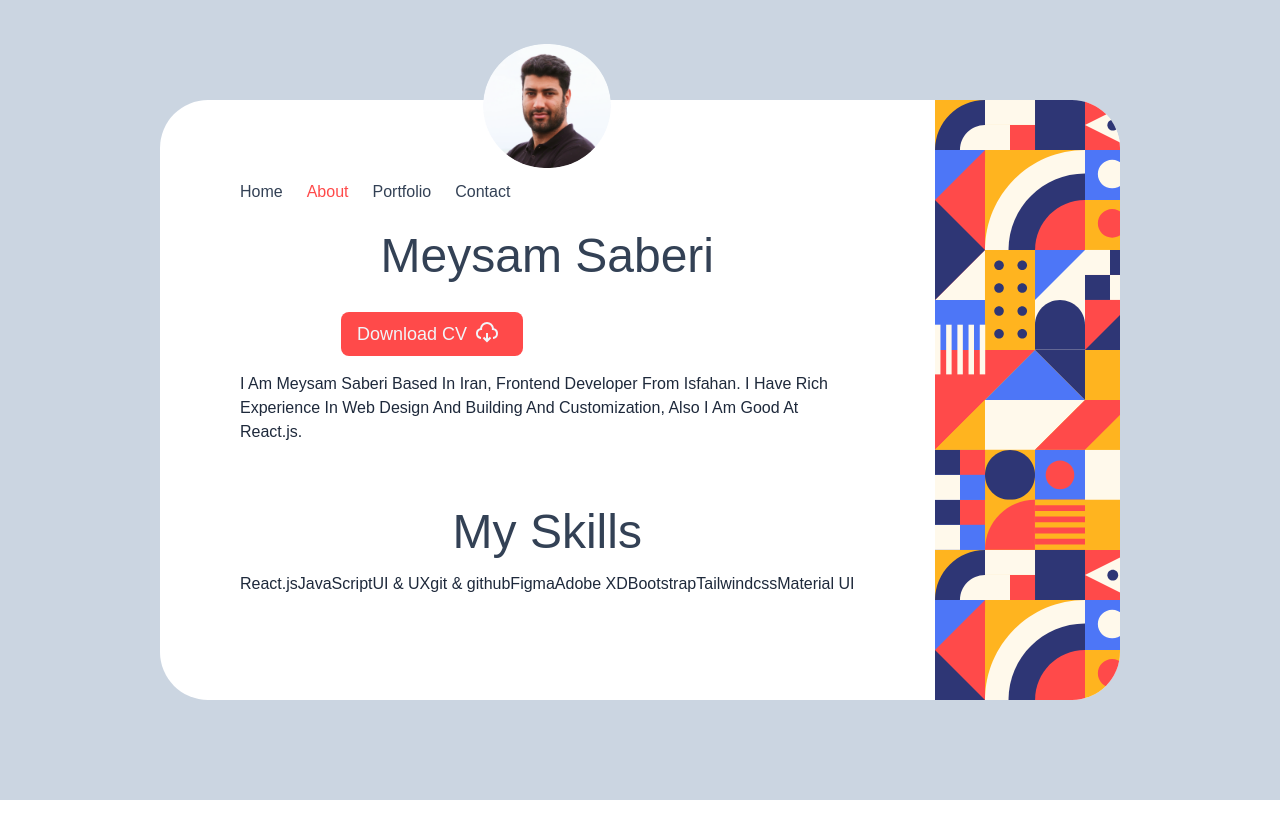
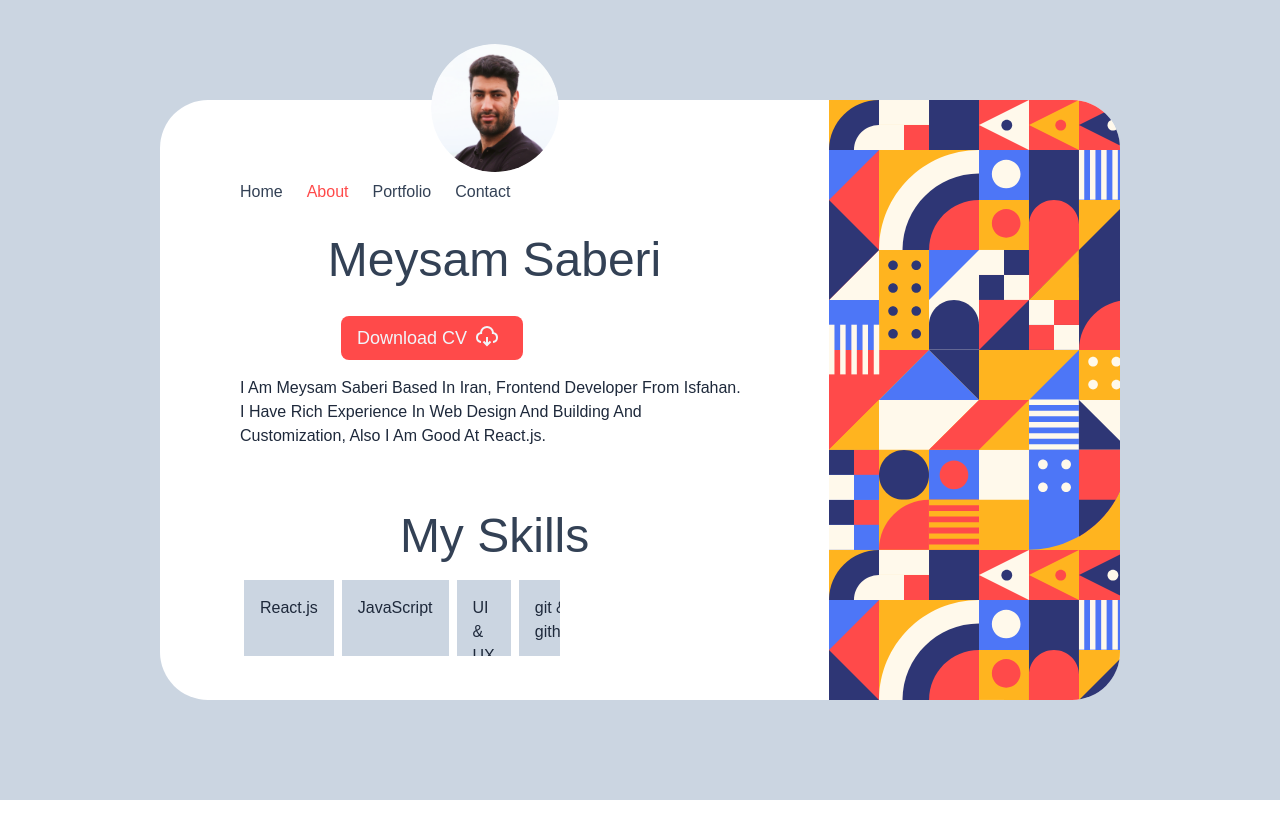
Before and after one commit to premier213/MyWebsite, a React (Create React App) app: page /about in a window 1280 px wide. Built offline with nearby package versions, Linux system fonts and the light colour scheme.

Commit message:
added slider skills

```diff
--- a/src/components/about.js
+++ b/src/components/about.js
@@ -1,3 +1,4 @@
+import { motion } from "framer-motion";
 import { RiDownloadCloud2Line } from "react-icons/ri";
 import NavDesktop from "./nav/navDesktop";
 import avatar from "../assets/img/avatar.png";
@@ -18,7 +19,14 @@ const skills = [
   "Tailwindcss",
   "Material UI",
 ];
-const arraySkills = (item) => <li>{item}</li>;
+const arraySkills = (item) => (
+  <li
+    key={item.index}
+    className="flex-nowrap w-80 flex-auto px-4 py-4 m-1 bg-gray-300"
+  >
+    {item}
+  </li>
+);
 const About = () => (
   <div className="sm:bg-white xl:items-center xl:justify-center xl:bg-gray-300 flex min-h-screen">
     <div className="rounded-4xl sm:flex-row xl:flex-row-reverse xl:w-75v xl:h-75v xl:bg-white flex flex-col">
@@ -44,10 +52,14 @@ const About = () => (
         <div className="font-display 2xl:text-6xl xl:mt-16 lg:text-5xl mt-2 text-xl text-center text-gray-700">
           {MySkill}
         </div>
-        <div className="mt-4 text-base text-gray-800">
-          <ul className="flex justify-center truncate">
-            {skills.map(arraySkills)}
-          </ul>
+        <div className="w-80 h-20 mt-4 overflow-x-hidden text-gray-800">
+          <motion.div
+            drag="x"
+            dragConstraints={{ left: -50, right: 0 }}
+            className="w-80 justify-center"
+          >
+            <ul className="flex">{skills.map(arraySkills)}</ul>
+          </motion.div>
         </div>
       </div>
     </div>
--- a/tailwind.config.js
+++ b/tailwind.config.js
@@ -15,7 +15,9 @@ module.exports = {
       full: "9999px",
       25: "25%",
     },
-    height: {
+    height: theme => ({
+      auto: "auto",
+      ...theme("spacing"),
       "10v": "10vh",
       "20v": "20vh",
       "25v": "25vh",
@@ -28,7 +30,7 @@ module.exports = {
       "80v": "80vh",
       "90v": "90vh",
       "100v": "100vh",
-    },
+    }),
     width: (theme) => ({
       auto: "auto",
       ...theme("spacing"),
@@ -145,6 +147,7 @@ module.exports = {
       48: "12rem",
       56: "14rem",
       64: "16rem",
+      80: "20rem",
       "10v": "10vw",
       "15v": "15vw",
       "20v": "20vw",
```
